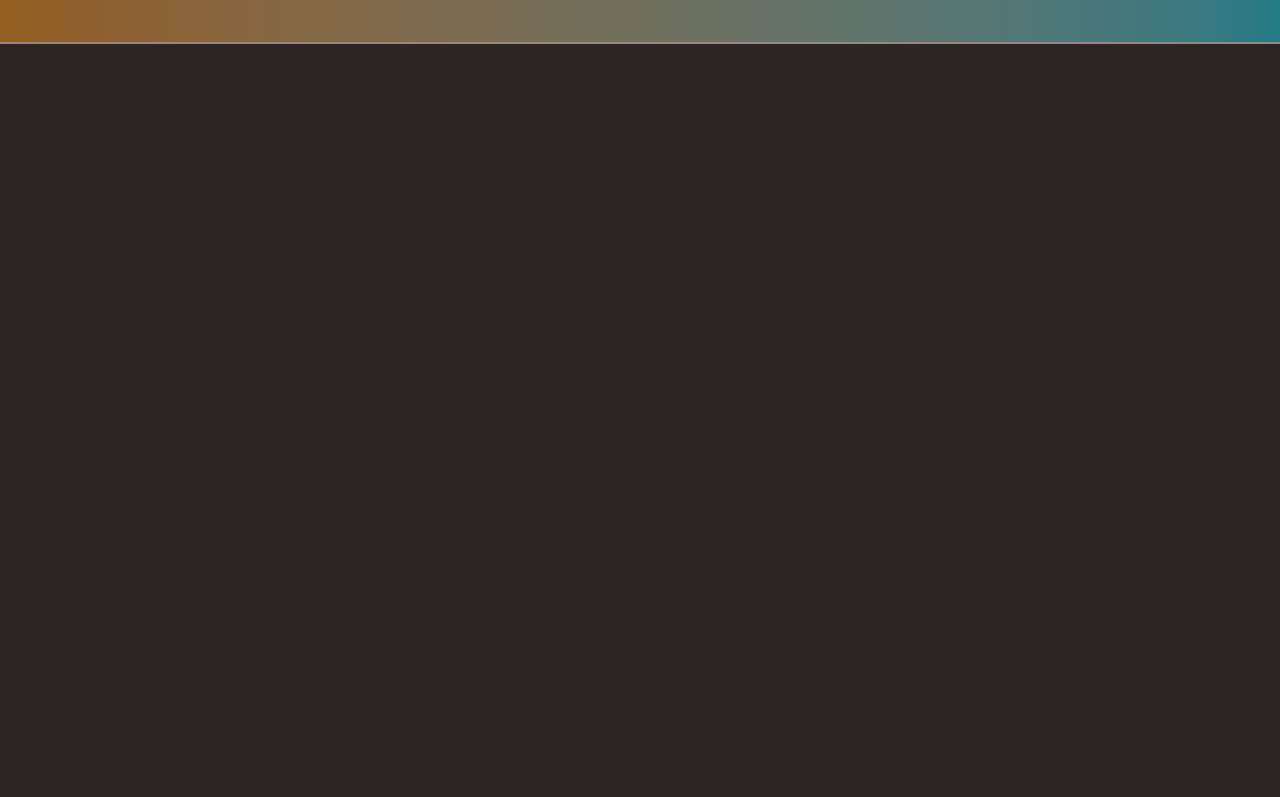
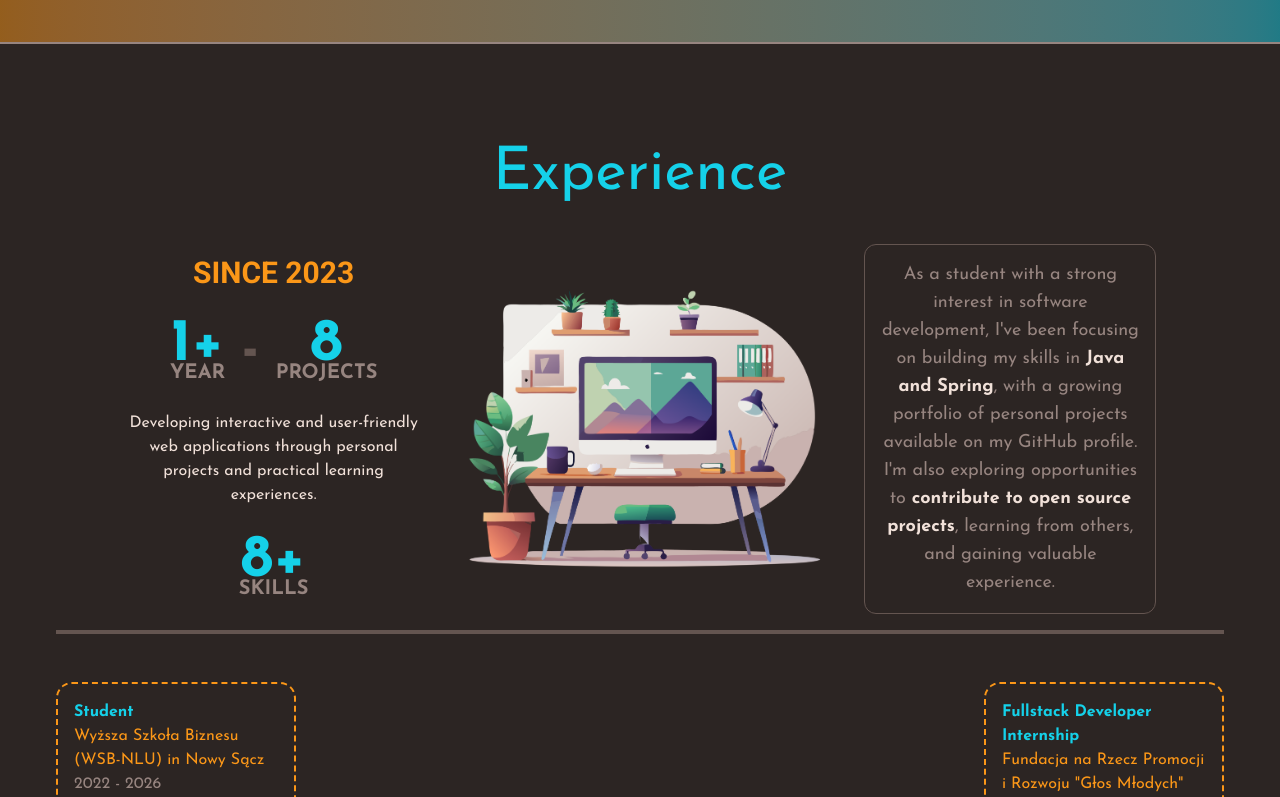
Before and after one commit to wkktoria/wkktoria.github.io, a React (Vite) app: page / in a window 1280 px wide. Shown: the part 2000-2797 px from the top of the page. Built offline with nearby package versions, Linux system fonts and the light colour scheme.

Commit message:
Create experience section

```diff
--- a/src/App.jsx
+++ b/src/App.jsx
@@ -5,6 +5,7 @@ import AboutMain from "./sections/about/AboutMain";
 import Helper from "./components/Helper";
 import SkillsMain from "./sections/skills/SkillsMain";
 import SubSkills from "./sections/subskills/SubSkills";
+import ExperienceMain from "./sections/experience/ExperienceMain";
 
 function App() {
   return (
@@ -15,6 +16,7 @@ function App() {
       <AboutMain />
       <SkillsMain />
       <SubSkills />
+      <ExperienceMain />
       <Helper />
     </main>
   );
--- /dev/null
+++ b/src/sections/experience/AllExperience.jsx
@@ -0,0 +1,49 @@
+import React from "react";
+import SingleExperience from "./SingleExperience";
+import { FaArrowRight } from "react-icons/fa";
+
+const experiences = [
+  {
+    job: "Student",
+    company: "Wyższa Szkoła Biznesu (WSB-NLU) in Nowy Sącz",
+    date: "2022 - 2026",
+    responsibilities: [
+      "Mastering core concepts.",
+      "Building practical skills.",
+      "Staying current with technology.",
+      "Collaborating and networking.",
+    ],
+  },
+  {
+    job: "Fullstack Developer Internship",
+    company: 'Fundacja na Rzecz Promocji i Rozwoju "Głos Młodych"',
+    date: "April 2025 - January 2026",
+    responsibilities: [
+      "Creation and administration of websites.",
+      "Creation, administration of relational databases.",
+      "Web application development.",
+      "Testing and ensuring the quality of developed software.",
+    ],
+  },
+];
+
+const AllExperience = () => {
+  return (
+    <div className="flex md:flex-row sm:flex-col items-center justify-between">
+      {experiences.map((experience, index) => {
+        return (
+          <>
+            <SingleExperience key={index} experience={experience} />
+            {index < experiences.length - 1 ? (
+              <FaArrowRight className="text-6xl text-orange lg:block sm:hidden" />
+            ) : (
+              ""
+            )}
+          </>
+        );
+      })}
+    </div>
+  );
+};
+
+export default AllExperience;
--- /dev/null
+++ b/src/sections/experience/ExperienceInfo.jsx
@@ -0,0 +1,12 @@
+import React from "react";
+
+const ExperienceInfo = ({ number, text }) => {
+  return (
+    <div className="flex flex-col justify-center items-center">
+      <p className="font-bold text-6xl text-cyan">{number}</p>
+      <p className="font-bold text-xl text-lightGrey uppercase -mt-4">{text}</p>
+    </div>
+  );
+};
+
+export default ExperienceInfo;
--- /dev/null
+++ b/src/sections/experience/ExperienceMain.jsx
@@ -0,0 +1,17 @@
+import React from "react";
+import ExperienceText from "./ExperienceText";
+import ExperienceTop from "./ExperienceTop";
+import AllExperience from "./AllExperience";
+
+const ExperienceMain = () => {
+  return (
+    <div id="experience" className="max-w-[1200px] mx-auto px-4">
+      <ExperienceText />
+      <ExperienceTop />
+      <div className="w-full h-1 mt-4 bg-lightBrown lg:block sm:hidden"></div>
+      <AllExperience />
+    </div>
+  );
+};
+
+export default ExperienceMain;
--- /dev/null
+++ b/src/sections/experience/ExperienceText.jsx
@@ -0,0 +1,11 @@
+import React from "react";
+
+const ExperienceText = () => {
+  return (
+    <div className="flex flex-col items-center mt-[100px]">
+      <h2 className="text-6xl text-cyan mb-10">Experience</h2>
+    </div>
+  );
+};
+
+export default ExperienceText;
--- /dev/null
+++ b/src/sections/experience/ExperienceTop.jsx
@@ -0,0 +1,16 @@
+import React from "react";
+import ExperienceTopLeft from "./ExperienceTopLeft";
+import ExperienceTopMiddle from "./ExperienceTopMiddle";
+import ExperienceTopRight from "./ExperienceTopRight";
+
+const ExperienceTop = () => {
+  return (
+    <div className="flex lg:flex-row sm:flex-col gap-4 items-center justify-center">
+      <ExperienceTopLeft />
+      <ExperienceTopMiddle />
+      <ExperienceTopRight />
+    </div>
+  );
+};
+
+export default ExperienceTop;
--- /dev/null
+++ b/src/sections/experience/ExperienceTopLeft.jsx
@@ -0,0 +1,24 @@
+import React from "react";
+import ExperienceInfo from "./ExperienceInfo";
+
+const ExperienceTopLeft = () => {
+  return (
+    <div className="flex flex-col gap-6 w-[300px]">
+      <p className="text-orange font-bold uppercase text-3xl font-special text-center">
+        Since 2023
+      </p>
+      <div className="flex justify-center items-center gap-4">
+        <ExperienceInfo number="1+" text="YEAR" />
+        <p className="font-bold text-6xl text-lightBrown">-</p>
+        <ExperienceInfo number={8} text="Projects" />
+      </div>
+      <p className="text-center text-white">
+        Developing interactive and user-friendly web applications through
+        personal projects and practical learning experiences.
+      </p>
+      <ExperienceInfo number="8+" text="Skills" />
+    </div>
+  );
+};
+
+export default ExperienceTopLeft;
--- /dev/null
+++ b/src/sections/experience/ExperienceTopMiddle.jsx
@@ -0,0 +1,11 @@
+import React from "react";
+
+const ExperienceTopMiddle = () => {
+  return (
+    <div className="lg:w-[35%] md:w-[50%] sm:w-[80%]">
+      <img src="/images/experience.png" alt="Experience" />
+    </div>
+  );
+};
+
+export default ExperienceTopMiddle;
--- /dev/null
+++ b/src/sections/experience/ExperienceTopRight.jsx
@@ -0,0 +1,21 @@
+import React from "react";
+
+const ExperienceTopRight = () => {
+  return (
+    <div className="xl:w-[25%] lg:w-[30%] border border-lightBrown p-4 rounded-xl">
+      <p className="text-lg text-center text-lightGrey">
+        As a student with a strong interest in software development, I've been
+        focusing on building my skills in{" "}
+        <span className="font-bold text-white">Java and Spring</span>, with a
+        growing portfolio of personal projects available on my GitHub profile.
+        I'm also exploring opportunities to{" "}
+        <span className="font-bold text-white">
+          contribute to open source projects
+        </span>
+        , learning from others, and gaining valuable experience.
+      </p>
+    </div>
+  );
+};
+
+export default ExperienceTopRight;
--- /dev/null
+++ b/src/sections/experience/SingleExperience.jsx
@@ -0,0 +1,18 @@
+import React from "react";
+
+const SingleExperience = ({ experience }) => {
+  return (
+    <div className="md:h-[410px] md:w-[240px] sm:h-auto sm:w-full border-2 border-orange border-dashed rounded-2xl mt-12 p-4">
+      <p className="font-bold text-cyan">{experience.job}</p>
+      <p className="text-orange">{experience.company}</p>
+      <p className="text-lightGrey">{experience.date}</p>
+      <ul className="list-disc mt-4 pl-4 text-white">
+        {experience.responsibilities.map((responsibility, index) => {
+          return <li key={index}>{responsibility}</li>;
+        })}
+      </ul>
+    </div>
+  );
+};
+
+export default SingleExperience;
```
Also changed, not shown: public/images/experience.png (added).
